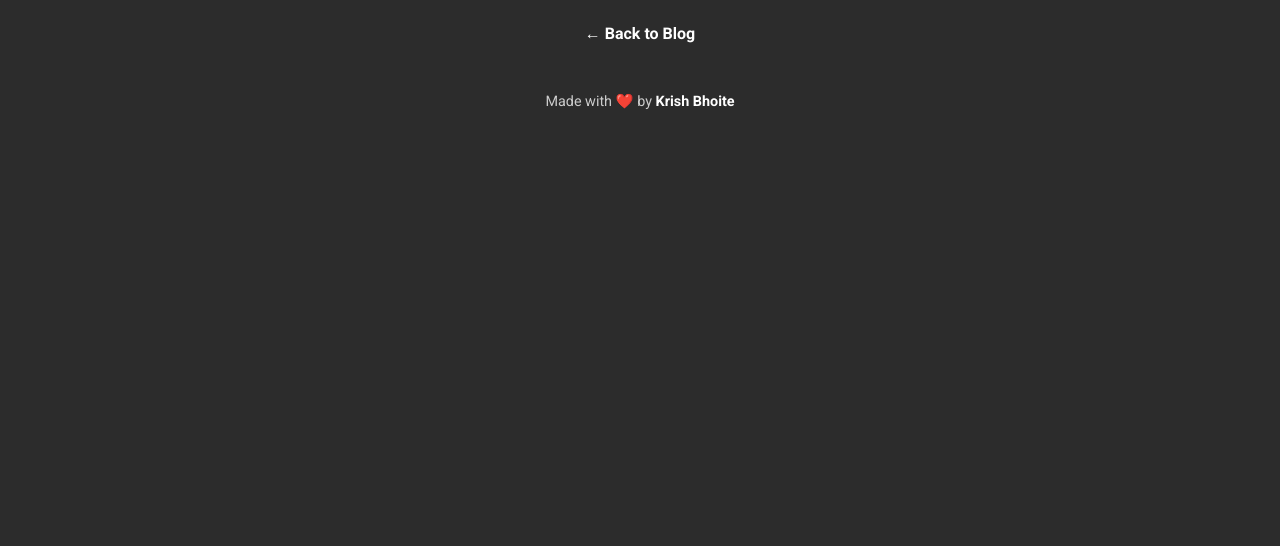
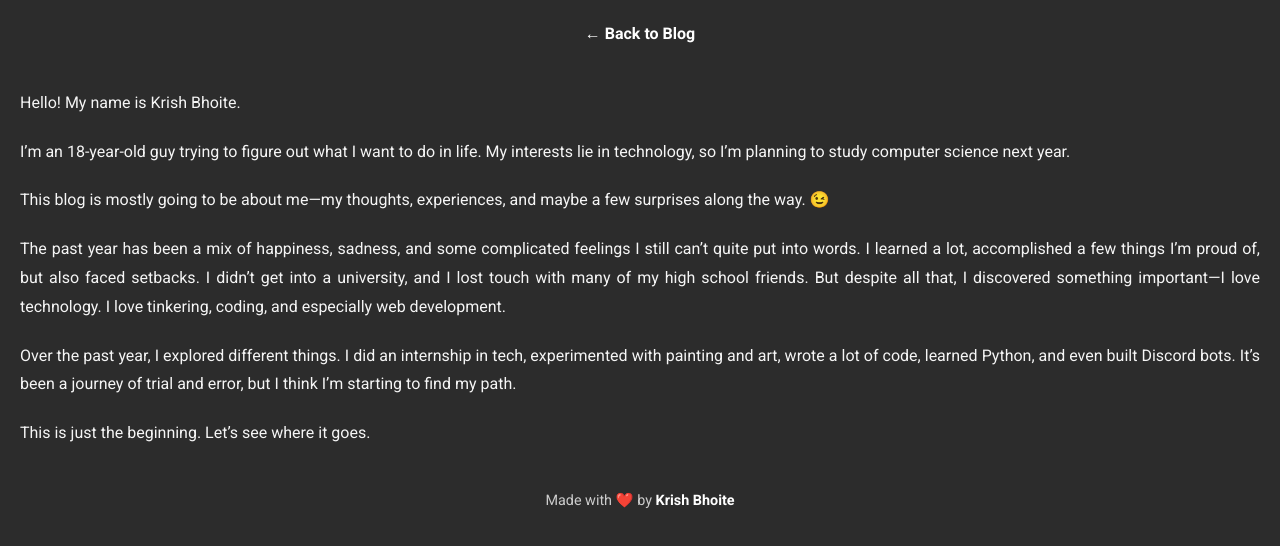
Before and after one commit to Krish121234/Profile, a plain HTML site: page blogs/blog1.html in a window 1280 px wide. Drawn offline with Linux system fonts and the light colour scheme.

Commit message:
added first blog

```diff
--- a/blogs/blog1.html
+++ b/blogs/blog1.html
@@ -2,7 +2,7 @@
 <html lang="en">
 <head>
     <meta name="viewport" content="width=device-width, initial-scale=1.0">
-    <title>Blog Title</title>
+    <title>My First Blog</title>
     <style>
         @import url('https://fonts.googleapis.com/css2?family=Roboto:wght@400;500;700&display=swap');
 
@@ -76,7 +76,12 @@
         <a href="../blog.html">&larr; Back to Blog</a>
     </header>
     <main>
-
+        <p>Hello! My name is Krish Bhoite.</p>
+        <p>I’m an 18-year-old guy trying to figure out what I want to do in life. My interests lie in technology, so I’m planning to study computer science next year.</p>
+        <p>This blog is mostly going to be about me—my thoughts, experiences, and maybe a few surprises along the way. 😉</p>
+        <p>The past year has been a mix of happiness, sadness, and some complicated feelings I still can’t quite put into words. I learned a lot, accomplished a few things I’m proud of, but also faced setbacks. I didn’t get into a university, and I lost touch with many of my high school friends. But despite all that, I discovered something important—I love technology. I love tinkering, coding, and especially web development.</p>
+        <p>Over the past year, I explored different things. I did an internship in tech, experimented with painting and art, wrote a lot of code, learned Python, and even built Discord bots. It’s been a journey of trial and error, but I think I’m starting to find my path.</p>
+        <p>This is just the beginning. Let’s see where it goes.</p>
     </main>
     <footer>
         Made with ❤️ by <a href="about.html">Krish Bhoite</a>
```
Also changed, not shown: index.html (+1 -1 lines), 1 other file.
